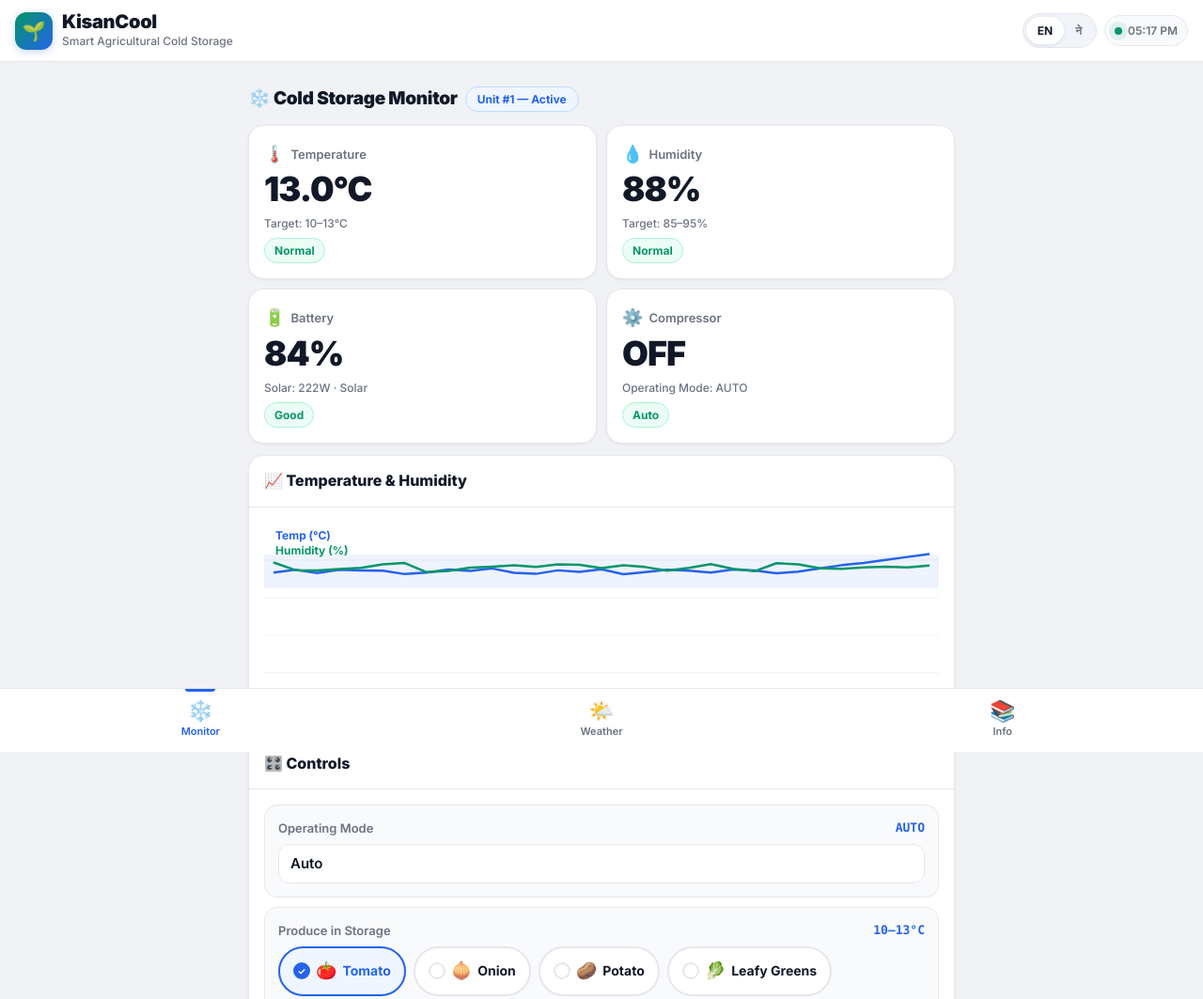
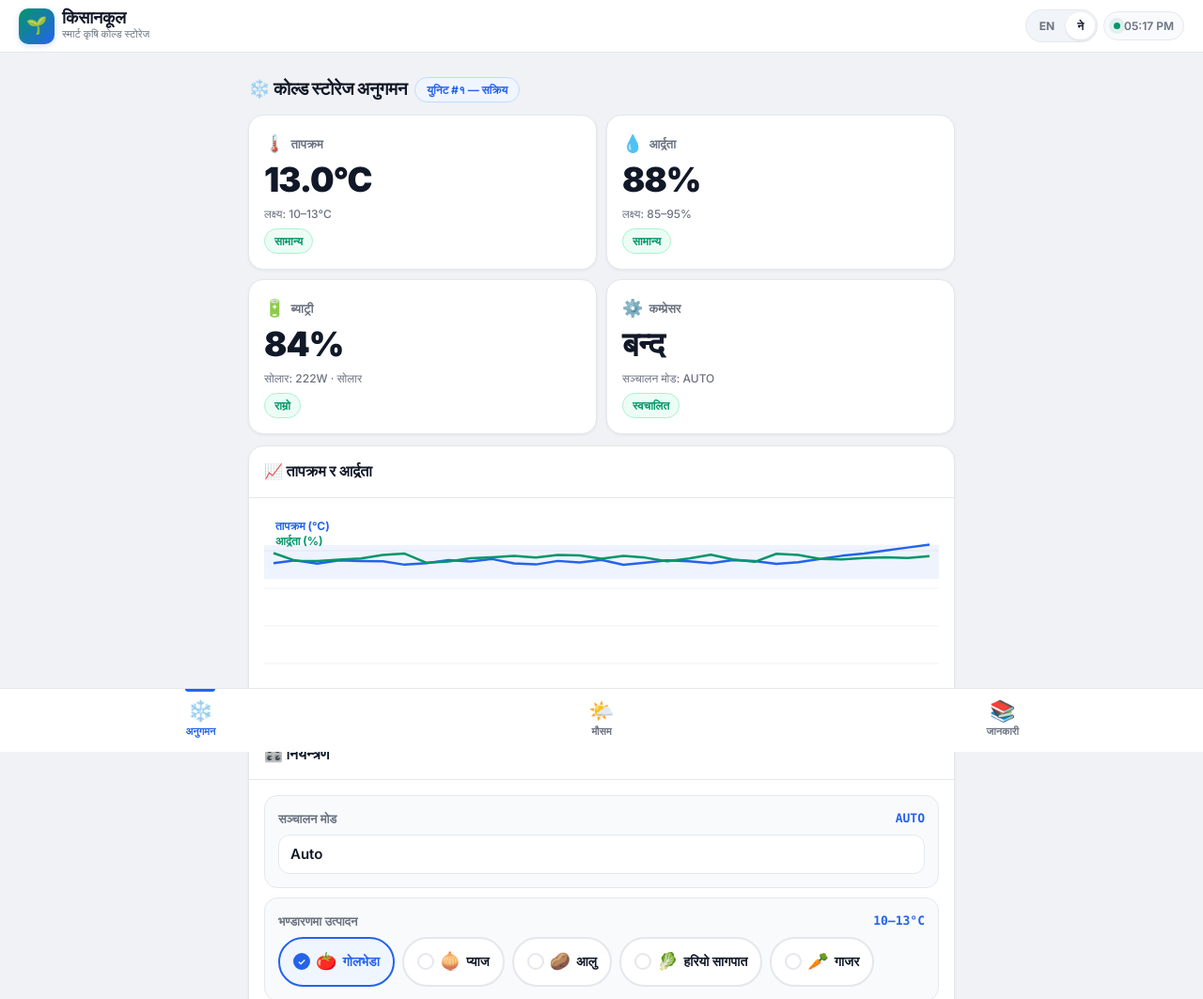
Before and after one commit to Rajchal/agrovault, a plain HTML site: page index.html in a window 1280 px wide. Shown: the top 1063 px of the page at 94% size. Drawn offline with Linux system fonts and the light colour scheme.

Commit message:
Update language settings and refine navigation styles for improved user interface

```diff
--- a/index.html
+++ b/index.html
@@ -1,5 +1,5 @@
 <!doctype html>
-<html lang="en">
+<html lang="ne">
 <head>
 <meta charset="utf-8"/>
 <meta name="viewport" content="width=device-width,initial-scale=1,maximum-scale=1,user-scalable=no"/>
@@ -30,35 +30,44 @@ body{background:var(--bg);color:var(--text);font-family:var(--sans);font-size:16
 /* ── Top Nav ── */
 nav{
   background:rgba(255,255,255,.96);border-bottom:1px solid var(--border);
-  padding:12px 16px;display:flex;align-items:center;justify-content:space-between;
-  position:sticky;top:0;z-index:100;backdrop-filter:blur(12px);gap:8px;
+  padding:8px 12px;display:flex;align-items:center;justify-content:space-between;
+  position:sticky;top:0;z-index:100;backdrop-filter:blur(12px);gap:6px;
+  height:48px;
 }
-.nav-left{display:flex;align-items:center;gap:10px;min-width:0}
+.nav-left{display:flex;align-items:center;gap:8px;min-width:0;flex:1}
 .logo{
-  width:40px;height:40px;border-radius:12px;flex-shrink:0;
+  width:32px;height:32px;border-radius:10px;flex-shrink:0;
   background:linear-gradient(135deg,#059669,#2563eb);
   display:flex;align-items:center;justify-content:center;
-  color:#fff;font-size:20px;box-shadow:0 2px 8px rgba(37,99,235,.25);
+  color:#fff;font-size:16px;box-shadow:0 2px 6px rgba(37,99,235,.2);
 }
-.brand h1{font-size:20px;font-weight:900;letter-spacing:-.3px;line-height:1.1}
-.brand .tagline{font-size:12px;color:var(--muted);font-weight:500;white-space:nowrap;overflow:hidden;text-overflow:ellipsis;max-width:200px}
-.nav-right{display:flex;align-items:center;gap:8px;flex-shrink:0}
+.brand h1{font-size:16px;font-weight:900;letter-spacing:-.3px;line-height:1}
+.brand .tagline{display:none}
+.nav-right{display:flex;align-items:center;gap:6px;flex-shrink:0}
 .nav-meta{
-  display:flex;align-items:center;gap:6px;
-  padding:6px 10px;background:#f8fafc;border:1px solid var(--border);border-radius:999px;
-  font-size:12px;color:var(--muted);font-weight:600;
+  display:flex;align-items:center;gap:4px;
+  padding:4px 8px;background:#f8fafc;border:1px solid var(--border);border-radius:999px;
+  font-size:11px;color:var(--muted);font-weight:600;
 }
-.status-dot{width:8px;height:8px;border-radius:50%;background:var(--good);box-shadow:0 0 0 3px rgba(5,150,105,.2);animation:pulse 2s infinite;flex-shrink:0}
-@keyframes pulse{0%,100%{box-shadow:0 0 0 3px rgba(5,150,105,.2)}50%{box-shadow:0 0 0 6px rgba(5,150,105,.1)}}
+.status-dot{width:7px;height:7px;border-radius:50%;background:var(--good);box-shadow:0 0 0 2px rgba(5,150,105,.2);animation:pulse 2s infinite;flex-shrink:0}
+@keyframes pulse{0%,100%{box-shadow:0 0 0 2px rgba(5,150,105,.2)}50%{box-shadow:0 0 0 5px rgba(5,150,105,.1)}}
 .lang-toggle{
   display:flex;background:#f1f5f9;border:1px solid var(--border);border-radius:999px;
-  padding:3px;cursor:pointer;user-select:none;flex-shrink:0;
+  padding:2px;cursor:pointer;user-select:none;flex-shrink:0;
 }
 .lang-toggle span{
-  padding:5px 12px;border-radius:999px;font-size:12px;font-weight:700;
+  padding:4px 10px;border-radius:999px;font-size:11px;font-weight:700;
   transition:all .25s;color:var(--muted);
 }
-.lang-toggle span.active{background:#fff;color:var(--text);box-shadow:0 1px 4px rgba(0,0,0,.1)}
+.lang-toggle span.active{background:#fff;color:var(--text);box-shadow:0 1px 3px rgba(0,0,0,.1)}
+@media(min-width:600px){
+  nav{padding:10px 20px;height:56px}
+  .logo{width:38px;height:38px;font-size:18px}
+  .brand h1{font-size:18px}
+  .brand .tagline{display:block;font-size:11px;color:var(--muted);font-weight:500;white-space:nowrap;overflow:hidden;text-overflow:ellipsis;max-width:200px}
+  .nav-meta{font-size:12px;padding:5px 10px}
+  .lang-toggle span{padding:5px 12px;font-size:12px}
+}
 
 /* ── Main Content ── */
 main{max-width:640px;margin:0 auto;padding:12px 12px 20px}
@@ -258,8 +267,8 @@ input[type=range]{width:100%;accent-color:var(--accent);height:6px}
   </div>
   <div class="nav-right">
     <div class="lang-toggle" id="langToggle">
-      <span class="active" data-lang="en">EN</span>
-      <span data-lang="ne">ने</span>
+      <span data-lang="en">EN</span>
+      <span class="active" data-lang="ne">ने</span>
     </div>
     <div class="nav-meta">
       <span class="status-dot"></span>
@@ -512,7 +521,7 @@ ne:{
   footer:"किसानकूल — सोलार स्मार्ट कोल्ड स्टोरेज · SDG 2, 7, 12, 13 · Hult Prize 2026",
 }};
 
-let lang="en";
+let lang="ne";
 function t(){return L[lang]}
 
 /* ════════════ Crop Profiles ════════════ */
```
